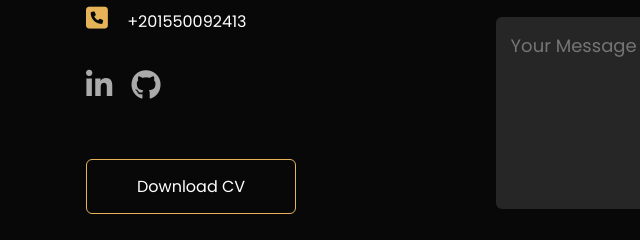
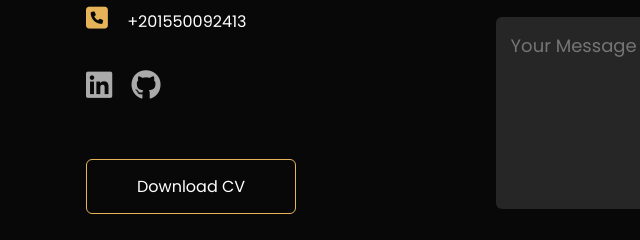
Before and after one commit to Anas-Tariq/portfolio, a plain HTML site: page index.html in a window 1280 px wide. Shown: the part 3068-3308 px from the top of the page, 42-682 px from the left. Drawn offline with Linux system fonts and the light colour scheme.

Commit message:
fixing icon issue

```diff
--- a/index.html
+++ b/index.html
@@ -7,10 +7,10 @@
     <meta name="description" content="Anas Tariq Portfolio">
     <meta name=”robots” content="index, follow">
     <link rel="shortcut icon" href="assets/logo.ico" type="image/x-icon" />
-    <link href="/styles/fontawesome/css/fontawesome.css" rel="stylesheet" />
-    <link href="/styles/fontawesome/css/brands.css" rel="stylesheet" />
-    <link href="/styles/fontawesome/css/solid.css" rel="stylesheet" />
-    <link href="//maxcdn.bootstrapcdn.com/font-awesome/4.2.0/css/font-awesome.min.css" rel="stylesheet">
+    <link href="/styles/css/fontawesome.css" rel="stylesheet" />
+    <link href="/styles/css/brands.css" rel="stylesheet" />
+    <link href="/styles/css/solid.css" rel="stylesheet" />
+    <!-- <link href="//maxcdn.bootstrapcdn.com/font-awesome/4.2.0/css/font-awesome.min.css" rel="stylesheet"> -->
     <link rel="stylesheet" href="styles/styles.css" />
     <!-- <script src="
 https://cdn.jsdelivr.net/npm/locomotive-scroll@4.0.6/dist/locomotive-scroll.min.js
```
Also changed, not shown: styles/css/all.css (renamed from styles/fontawesome/css/all.css), styles/css/all.min.css (renamed from styles/fontawesome/css/all.min.css), styles/css/brands.css (renamed from styles/fontawesome/css/brands.css), styles/css/brands.min.css (renamed from styles/fontawesome/css/brands.min.css), styles/css/fontawesome.css (renamed from styles/fontawesome/css/fontawesome.css), styles/css/fontawesome.min.css (renamed from styles/fontawesome/css/fontawesome.min.css), styles/css/regular.css (renamed from styles/fontawesome/css/regular.css), styles/css/regular.min.css (renamed from styles/fontawesome/css/regular.min.css), styles/css/solid.css (renamed from styles/fontawesome/css/solid.css), styles/css/solid.min.css (renamed from styles/fontawesome/css/solid.min.css), styles/css/svg-with-js.css (renamed from styles/fontawesome/css/svg-with-js.css), styles/css/svg-with-js.min.css (renamed from styles/fontawesome/css/svg-with-js.min.css), styles/css/v4-font-face.css (renamed from styles/fontawesome/css/v4-font-face.css), styles/css/v4-font-face.min.css (renamed from styles/fontawesome/css/v4-font-face.min.css), 12 more files.
